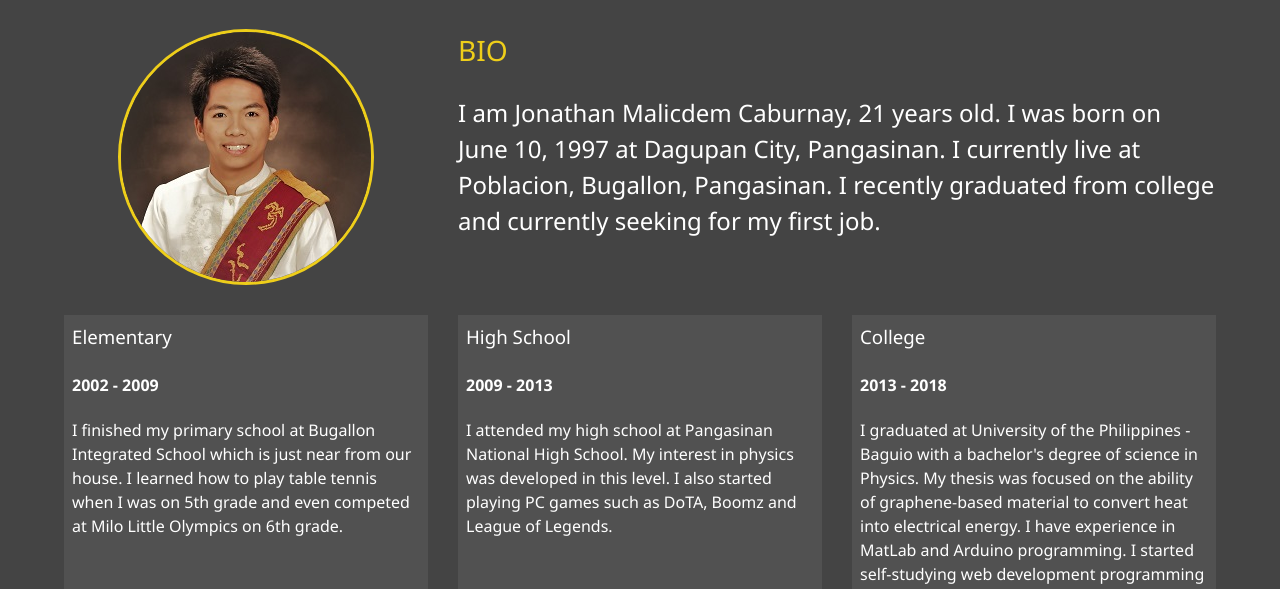
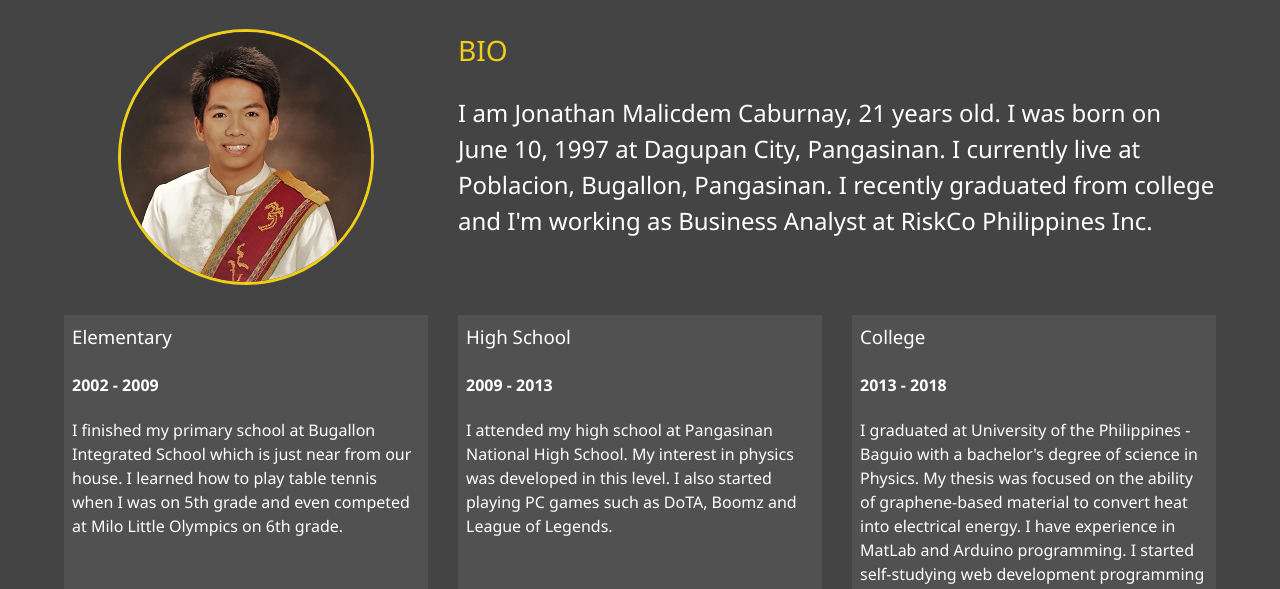
Before and after one commit to jcaburnay/my_portfolio, a website: page dist/about.html in a window 1280 px wide. Shown: the part 205-794 px from the top of the page. Drawn offline with Linux system fonts and the light colour scheme.

Commit message:
Update about.html
added work

```diff
--- a/dist/about.html
+++ b/dist/about.html
@@ -57,7 +57,7 @@
             <img src="img/profile.jpg" alt="jonathan" class="bio-image">
             <div class="bio">
                 <h3 class="text-secondary">BIO</h3>
-                <p>I am Jonathan Malicdem Caburnay, 21 years old. I was born on June 10, 1997 at Dagupan City, Pangasinan. I currently live at Poblacion, Bugallon, Pangasinan. I recently graduated from college and currently seeking for my first job.</p>
+                <p>I am Jonathan Malicdem Caburnay, 21 years old. I was born on June 10, 1997 at Dagupan City, Pangasinan. I currently live at Poblacion, Bugallon, Pangasinan. I recently graduated from college and I'm working as Business Analyst at RiskCo Philippines Inc.</p>
             </div>
 
             <div class="school school-1">
```
